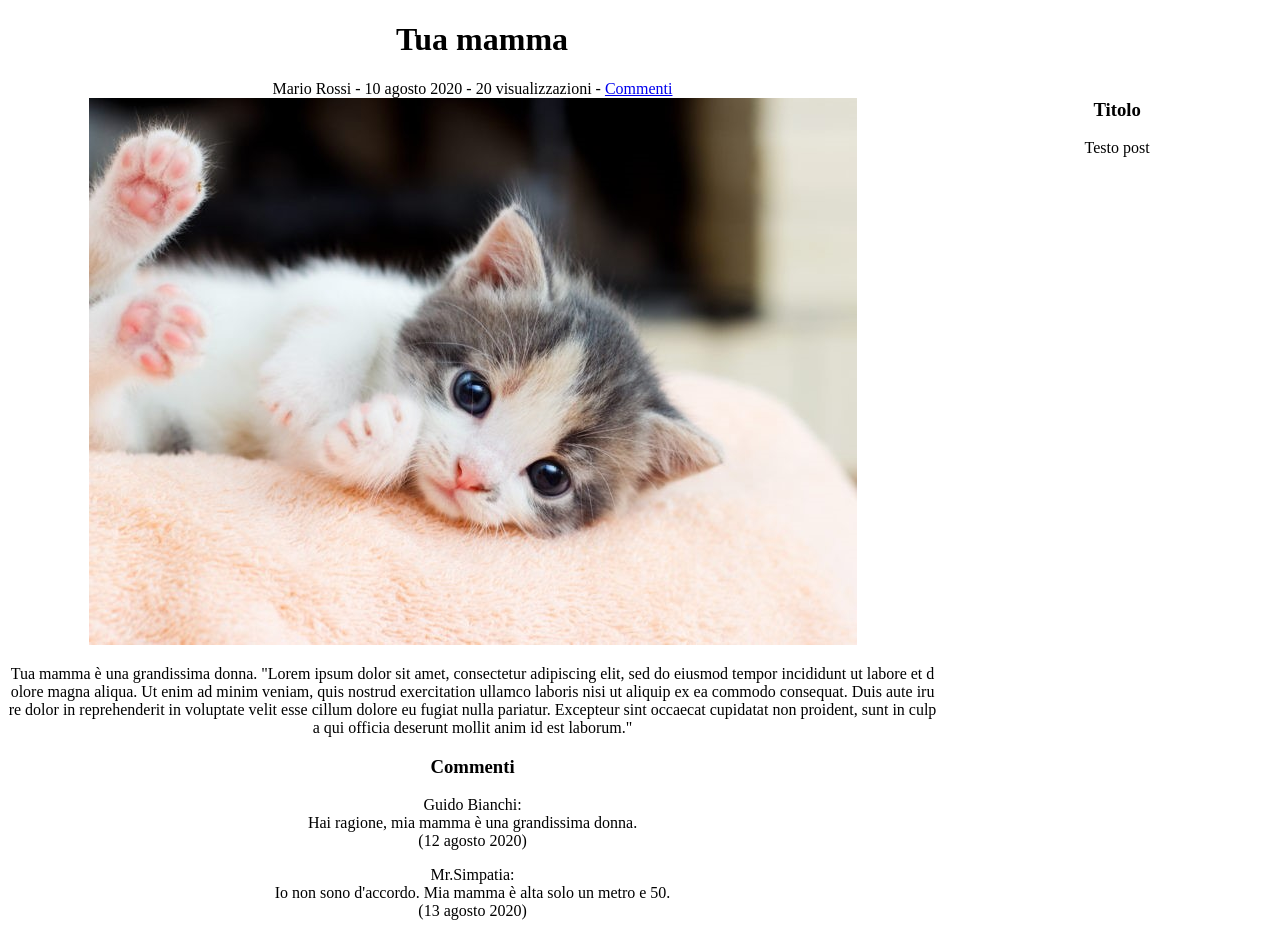
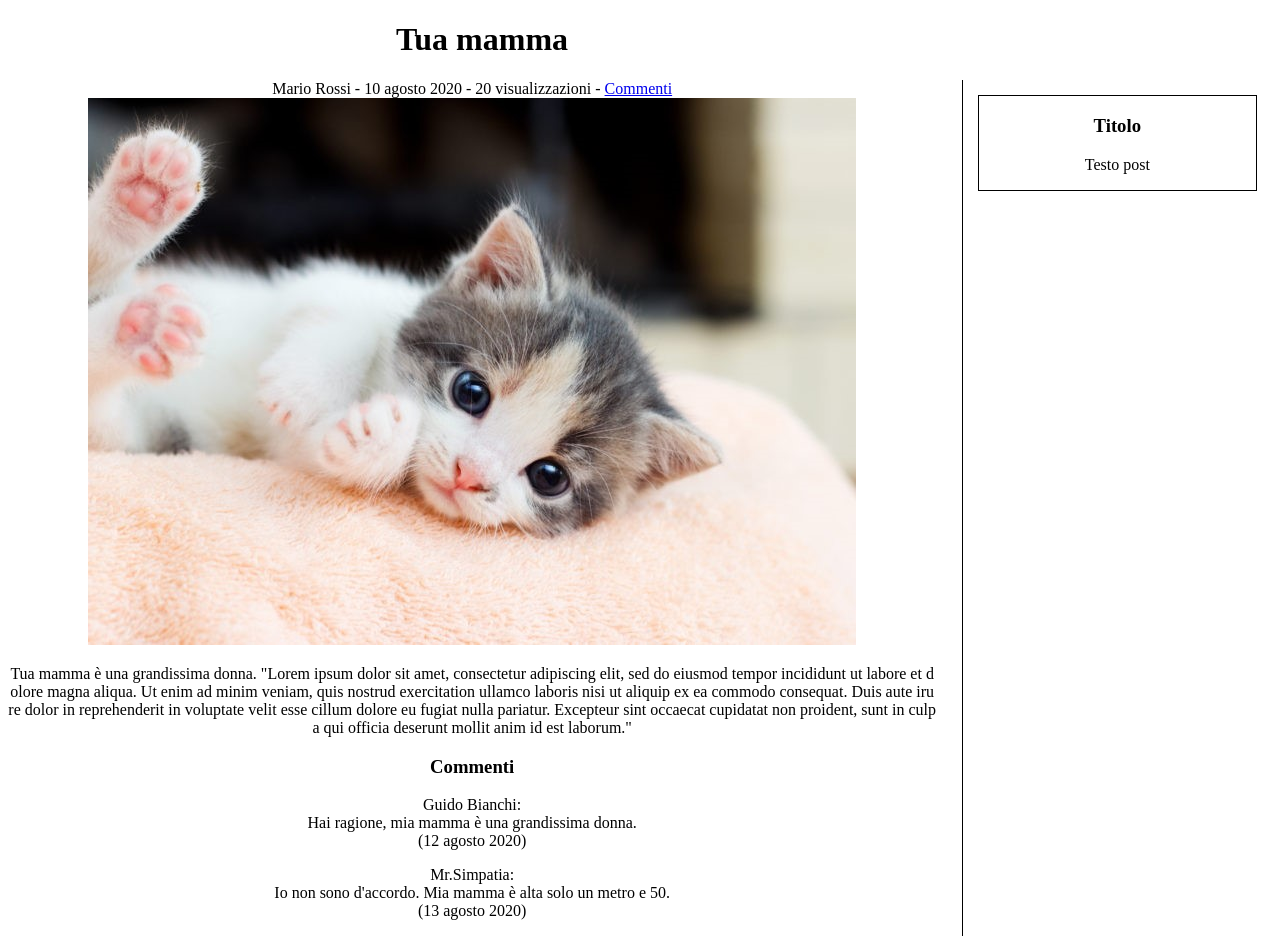
Before and after one commit to michelepapucci/database-course-project, a PHP site: page /post.php in a window 1280 px wide. Run offline with PHP 8.4, Linux system fonts and the light colour scheme.

Commit message:
css-post

```diff
--- a/css/style.css
+++ b/css/style.css
@@ -9,23 +9,28 @@
     width: 100%;
 }
 
+.contenitore p {
+    word-break: break-all;
+}
+
 .sinistra {
     width: 75%;
     text-align: center;
     padding-right: 2%;
 }
 
+.immagine {
+    max-width: 100%;
+}
+
 .destra {
     width: 25%;
     text-align: center;
     flex-direction: column;
+    border-left: 1.8px solid;
 }
 
-.contenitore p {
-    word-wrap: wrap;
-    word-break: break-all;
+.post_recenti {
+    margin: 5%;
+    border: 1.5px solid;
 }
-
-.immagine {
-    max-width: 100%;
-}
```
